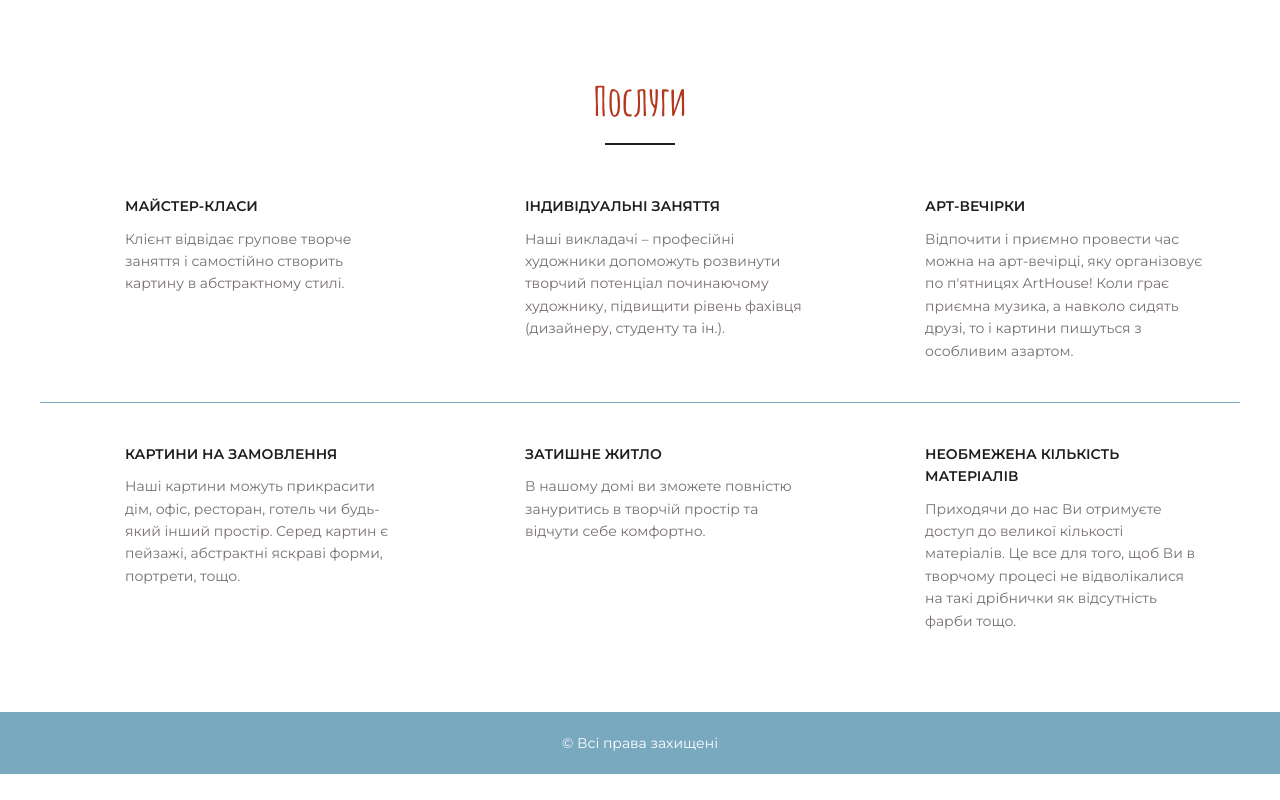
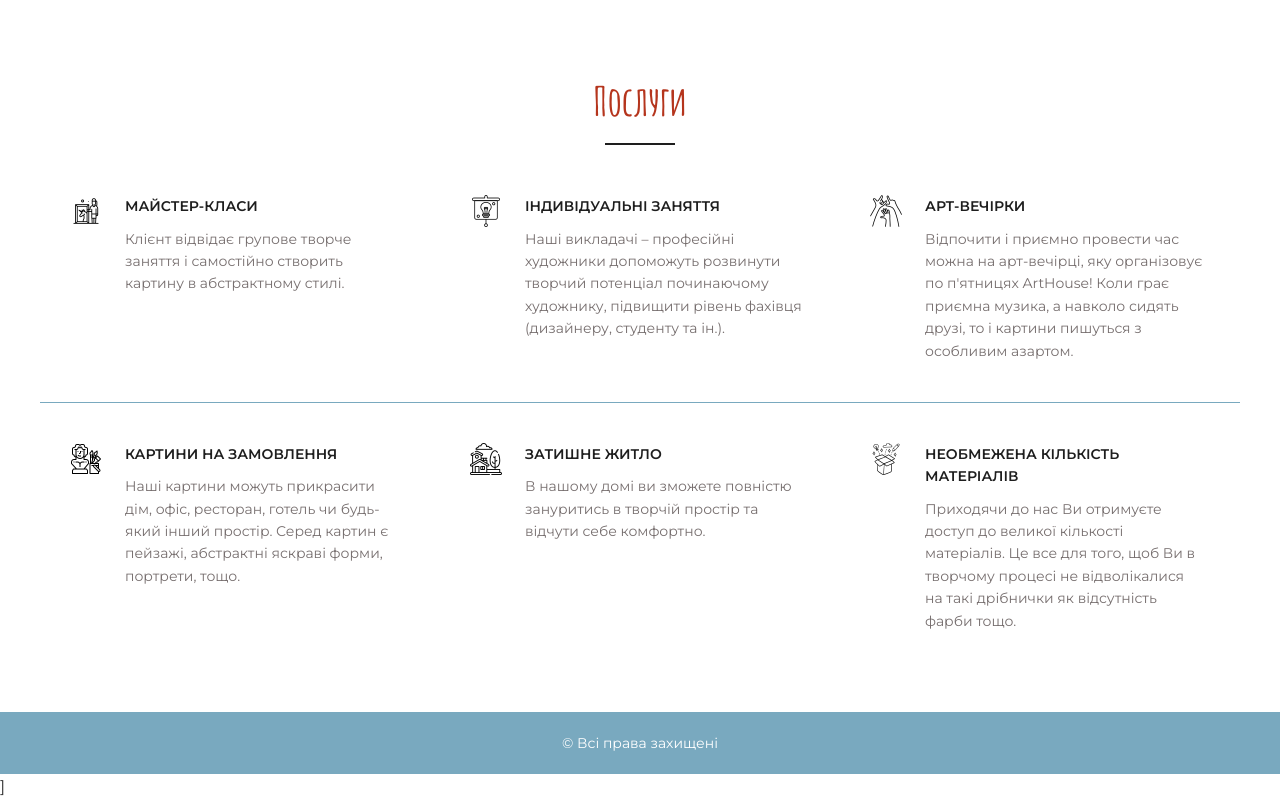
Before and after one commit to olenakryvych/task-2, a plain HTML site: page index.html in a window 1280 px wide. Shown: the part 1774-2574 px from the top of the page. Before the commit the page ends 2548 px from the top, so only its background shows below. Drawn offline with Linux system fonts and the light colour scheme.

Commit message:
Update index.html

```diff
--- a/index.html
+++ b/index.html
@@ -26,10 +26,7 @@
                     <a class="nav__link" href="https://mail.google.com">Митці</a>
                     <a class="nav__link" href="https://www.google.com/">Виставки</a>
                     <a class="nav__link" href="https://play.google.com/">Новини</a>
-
-
                 </nav>
-
             </div>
         </div>
     </header>
@@ -40,7 +37,6 @@
 
             <h1 class="intro__title"><span class="white">A</span><span class="darkgrey">r</span><span class="white">t</span><span class="darkgrey">House</span></h1>
             <h2 class="intro__subtitle">Ласкаво просимо до дому, який збудувало мистецтво</h2>
-
             <a  class= "btn" href="https://meet.google.com/">Зануритись</a>
         </div>
     </div>
@@ -81,12 +77,8 @@
         </div>
     </div>
 
-
-
-
     </div>
 </section>
-
 
 <div class="statistics">
     <div class="container">
@@ -117,7 +109,6 @@
     </div>
 </div>
 
-
 <section class="section">
     <div class="container">
 
@@ -127,21 +118,21 @@
 
         <div class="services">
             <div class="services__item">
-                <img class="services__icon" src="../site page/images/services/master classes.png" alt="">
+                <img class="services__icon" src="images/services/master classes.png" alt="">
 
                 <div class="services__title">Майстер-класи</div>
                 <div class="services__text">Клієнт відвідає групове творче заняття і самостійно створить картину в абстрактному стилі.</div>
             </div>
 
             <div class="services__item">
-                <img class="services__icon" src="../site page/images/services/education.png" alt="">
+                <img class="services__icon" src="images/services/education.png" alt="">
 
                 <div class="services__title">Індивідуальні заняття</div>
                 <div class="services__text">Наші викладачі – професійні художники допоможуть розвинути творчий потенціал починаючому художнику, підвищити рівень фахівця (дизайнеру, студенту та ін.).</div>
             </div>
 
            <div class="services__item">
-                <img class="services__icon" src="../site page/images/services/party(1).png" alt="">
+                <img class="services__icon" src="images/services/party(1).png" alt="">
 
                 <div class="services__title">Арт-вечірки</div>
                 <div class="services__text">Відпочити і приємно провести час можна на арт-вечірці, яку організовує по п'ятницях
@@ -154,7 +145,7 @@
 
             <div class="services">
                 <div class="services__item">
-                    <img class="services__icon" src="../site page/images/services/art.png" alt="">
+                    <img class="services__icon" src="images/services/art.png" alt="">
 
                     <div class="services__title">Картини на замовлення</div>
                     <div class="services__text">Наші картини можуть прикрасити дім, офіс, ресторан, готель чи будь-який інший простір. Серед картин є пейзажі, абстрактні яскраві форми, портрети, тощо.</div>
@@ -162,14 +153,14 @@
 
 
                 <div class="services__item">
-                    <img class="services__icon" src="../site page/images/services/country-house.png" alt="">
+                    <img class="services__icon" src="images/services/country-house.png" alt="">
 
                     <div class="services__title">Затишне житло</div>
                     <div class="services__text">В нашому домі ви зможете повністю зануритись в творчій простір та відчути себе комфортно.</div>
                 </div>
 
                <div class="services__item">
-                    <img class="services__icon" src="../site page/images/services/materials.png" alt="">
+                    <img class="services__icon" src="images/services/materials.png" alt="">
 
                     <div class="services__title">Необмежена кількість матеріалів</div>
                     <div class="services__text">Приходячи до нас Ви отримуєте доступ до великої кількості матеріалів. Це все для того, щоб Ви в творчому процесі не відволікалися на такі дрібнички як відсутність фарби тощо. </div>
@@ -181,7 +172,7 @@
 
 <div class="copyright">
     © Всі права захищені
-</div>
+</div>]
 
 </body>
 </html>
```
